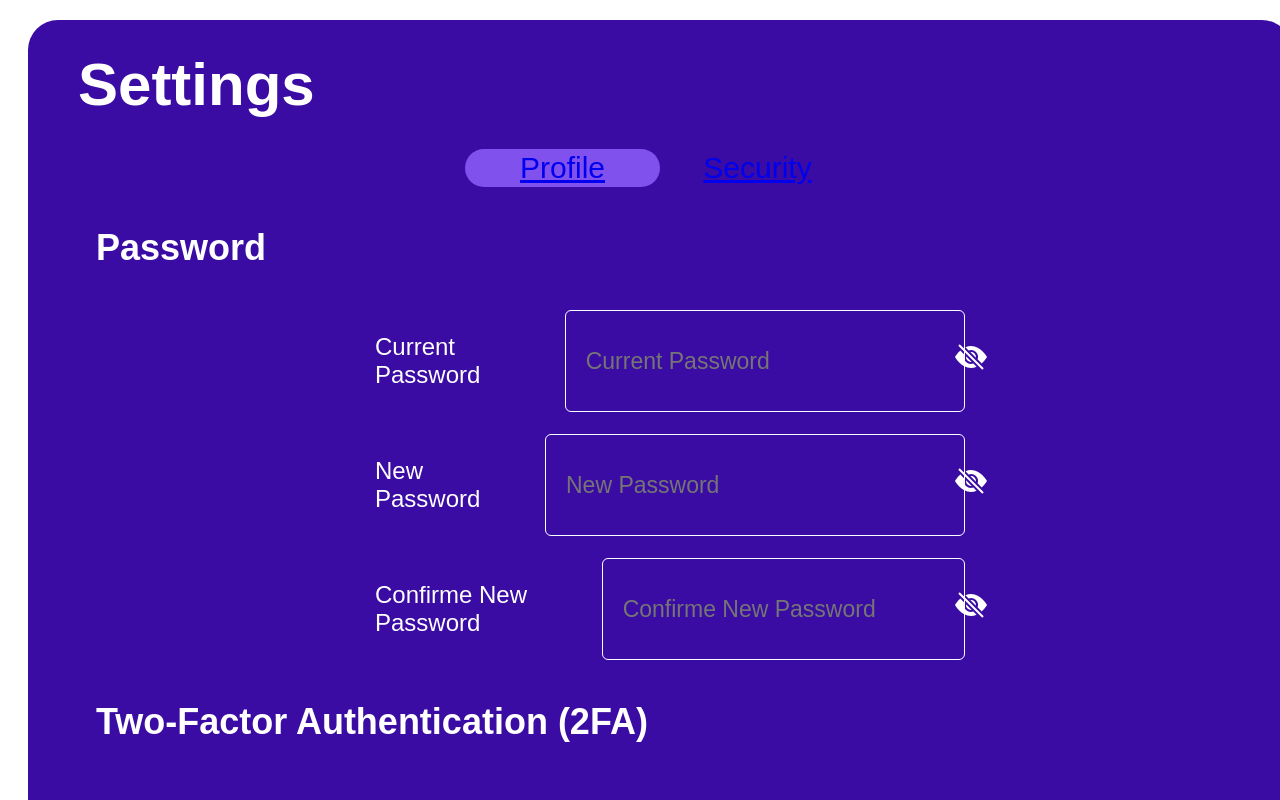
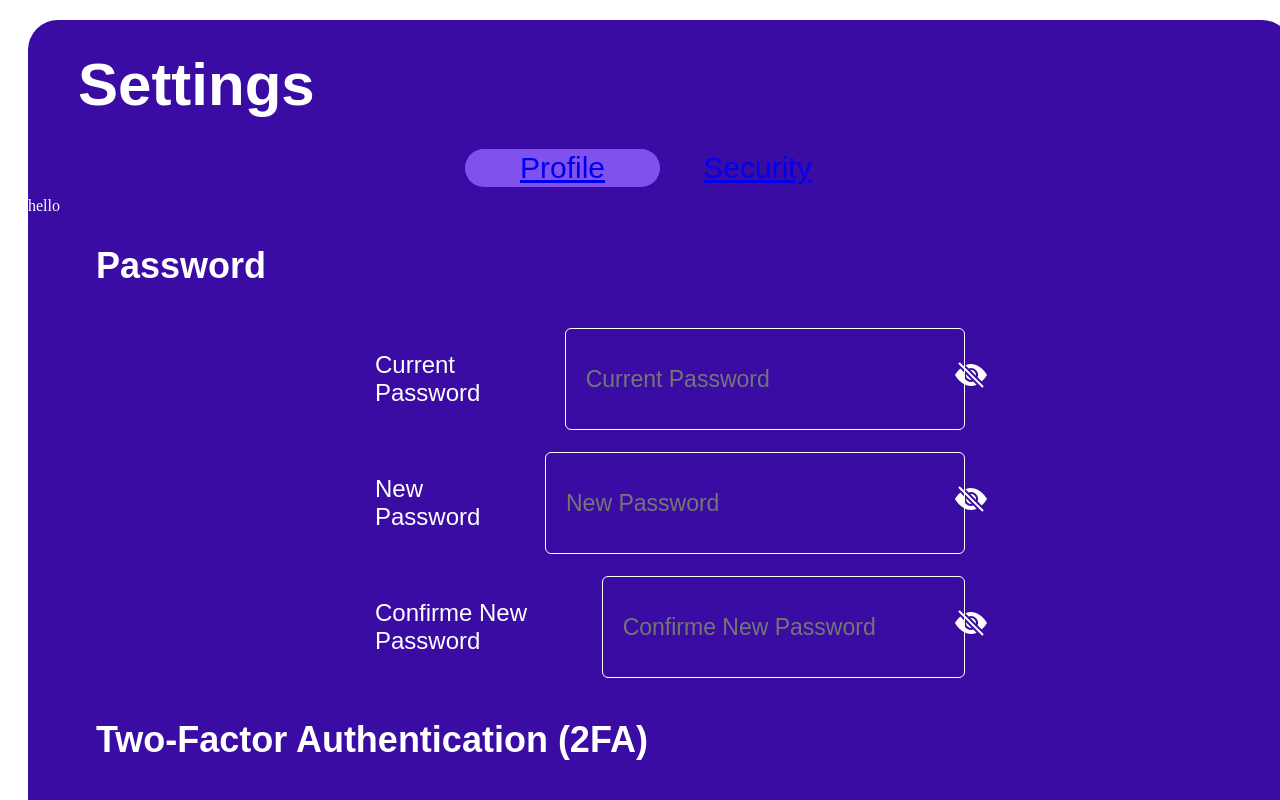
Before and after one commit to msbayman/ft_transcendence, a Next.js app in the folder front/: page /My_Profile/Settings_Page/Settings_Page in a window 1280 px wide. Shown: the top 800 px of the page. Built offline with nearby package versions, Linux system fonts and the light colour scheme.

Commit message:
Settings Page: 3rd initial new profile page on settings

```diff
--- /dev/null
+++ b/front/src/pages/My_Profile/Settings_Page/Profile_side.tsx
@@ -0,0 +1,9 @@
+
+
+function Profile_side() {
+  return (
+	<div>hello</div>
+  )
+}
+
+export default Profile_side
--- a/front/src/pages/My_Profile/Settings_Page/Settings_Page.tsx
+++ b/front/src/pages/My_Profile/Settings_Page/Settings_Page.tsx
@@ -2,6 +2,7 @@ import { useState } from 'react'
 import './Settings_Page.css'
 import TwoFA_Component from './TwoFA-component';
 import Password_component from './Password_component';
+import Profile_side from './Profile_side'
 
 const Settings_Page = () => {
   const [action, setAction] = useState('');
@@ -20,7 +21,6 @@ const Settings_Page = () => {
       <h1>Settings</h1>
 
 
-
       <div className='options'>
         <div className={`abs${action}`} />
         <div className='prfl'>
@@ -33,6 +33,8 @@ const Settings_Page = () => {
 
       <div className='content'>
         <div className="from-box profile">
+          {/* TODO = make profile page */}
+          <Profile_side />
         </div>
 
         <div className="from-box security">
```
